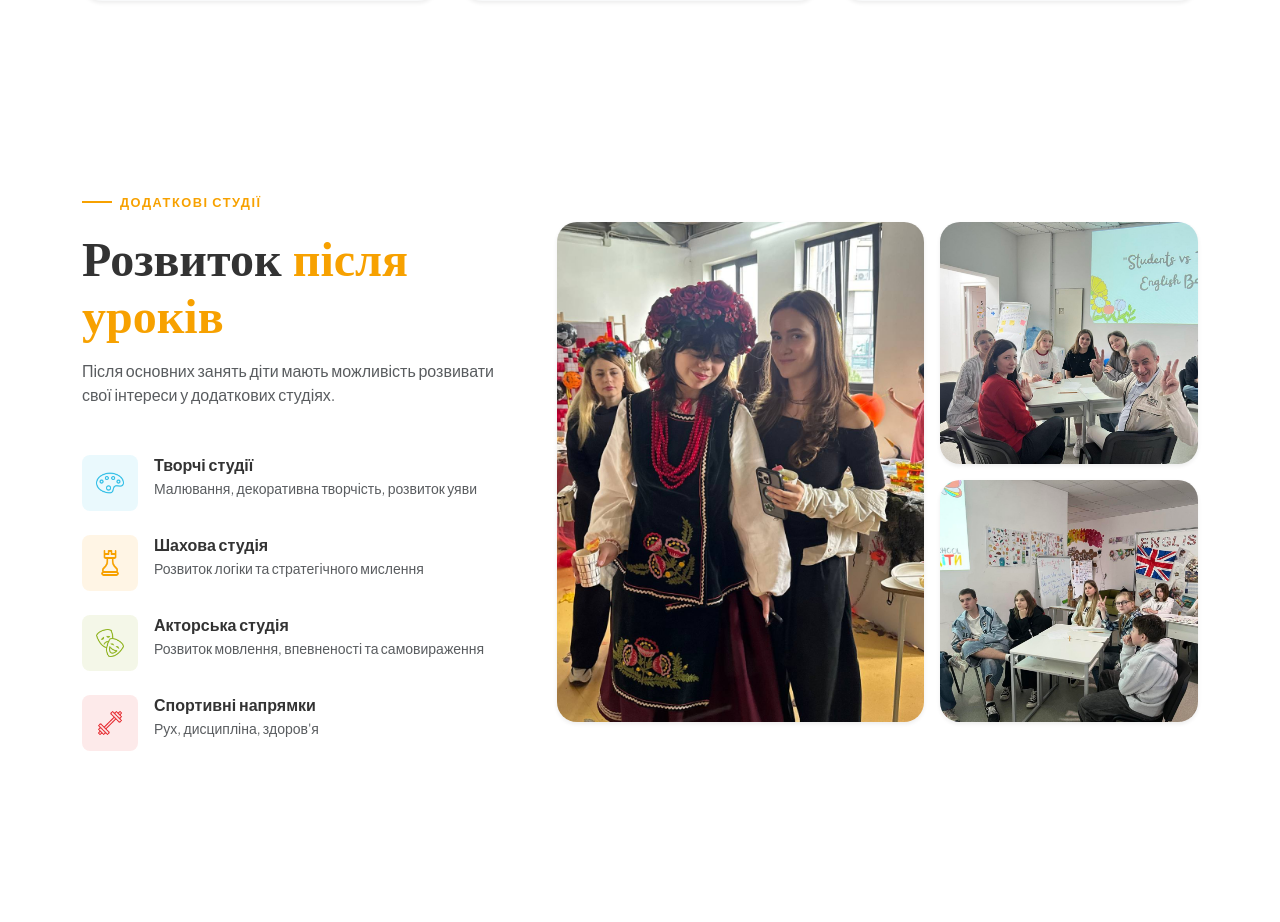
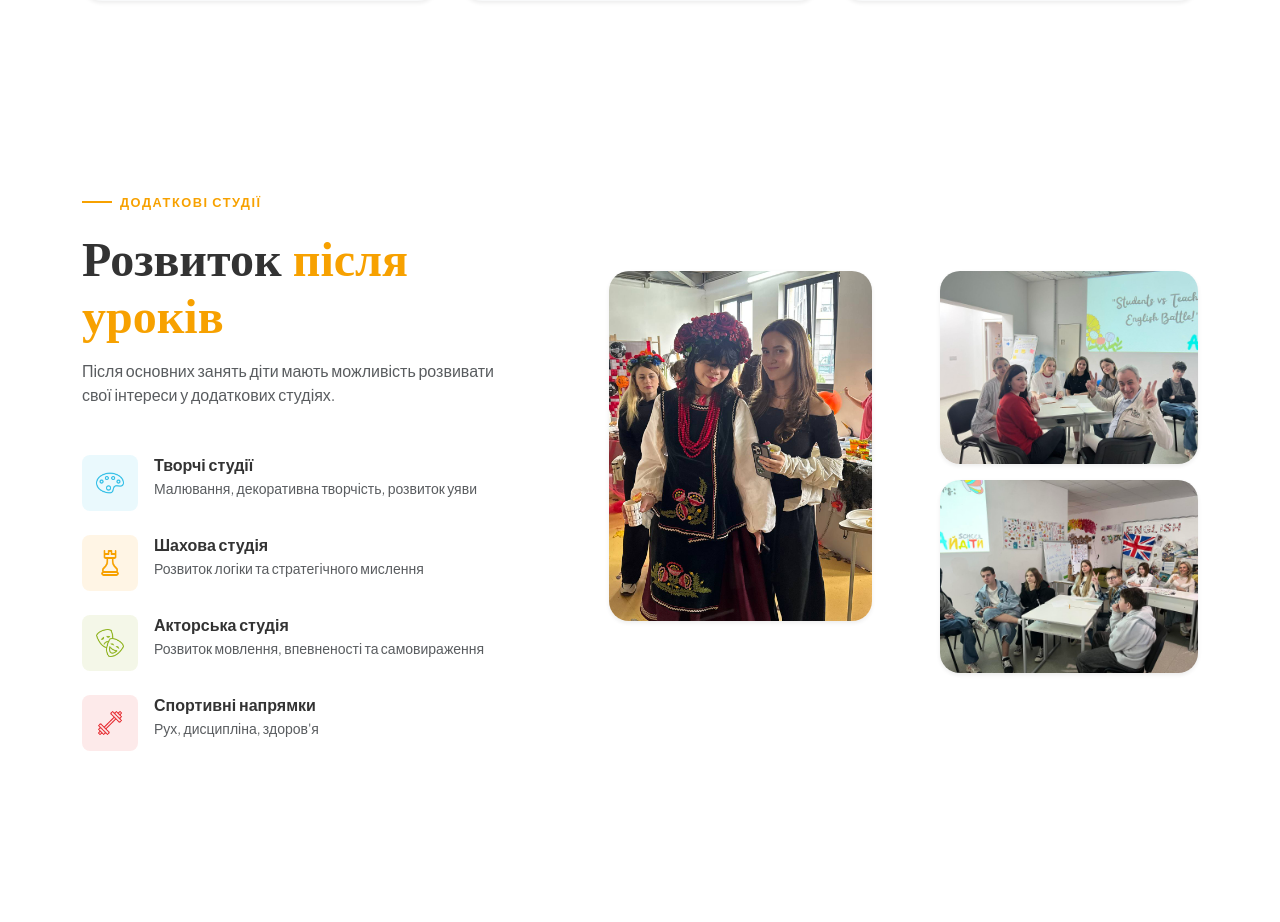
Before and after one commit to zenykuts-wq/idity, a Django app: page / in a window 1280 px wide. Shown: the part 5017-5939 px from the top of the page. Run offline with Django 5.2, Linux system fonts and the light colour scheme; some web fonts are replaced.

Commit message:
Покращено дизайн головної сторінки

```diff
--- a/main/templates/main/index.html
+++ b/main/templates/main/index.html
@@ -593,18 +593,20 @@
 
           <div class="col-lg-7">
             <div class="row g-3">
-              <div class="col-7">
-                <div class="studio-img-wrapper main-img">
-                  <img src="{% static 'main/images/studio_main.jpg' %}" class="img-fluid rounded-4 shadow-sm w-100 h-100 object-fit-cover" alt="Головне фото студії" />
+              <div class="col-12 col-lg-7 d-flex justify-content-center">
+                <div class="main-img w-90 w-lg-100" style="height: auto !important; position: relative !important; max-height: 350px;">
+                  <img src="{% static 'main/images/studio_main.jpg' %}" class="img-fluid rounded-4 shadow-sm w-100 h-100 object-fit-cover" alt="Головне фото" style="display: block;" />
                 </div>
               </div>
-              <div class="col-5">
-                <div class="d-flex flex-column gap-3 h-100">
-                  <div class="studio-img-wrapper small-img flex-grow-1">
-                    <img src="{% static 'main/images/studio_small1.jpg' %}" class="img-fluid rounded-4 shadow-sm w-100 h-100 object-fit-cover" alt="Заняття" />
+
+              <div class="col-12 col-lg-5">
+                <div class="d-flex flex-row flex-lg-column gap-3 h-100" style="position: relative !important;">
+                  <div class="small-img flex-grow-1" style="height: auto !important; position: relative !important; min-height: 120px;">
+                    <img src="{% static 'main/images/studio_small1.jpg' %}" class="img-fluid rounded-4 shadow-sm w-100 h-100 object-fit-cover" alt="Заняття" style="display: block;" />
                   </div>
-                  <div class="studio-img-wrapper small-img flex-grow-1">
-                    <img src="{% static 'main/images/studio_small2.jpg' %}" class="img-fluid rounded-4 shadow-sm w-100 h-100 object-fit-cover" alt="Творчість" />
+
+                  <div class="small-img flex-grow-1" style="height: auto !important; position: relative !important; min-height: 120px;">
+                    <img src="{% static 'main/images/studio_small2.jpg' %}" class="img-fluid rounded-4 shadow-sm w-100 h-100 object-fit-cover" alt="Творчість" style="display: block;" />
                   </div>
                 </div>
               </div>
```
Also changed, not shown: main/static/main/style.css (+10 -4 lines), 1 other file.
